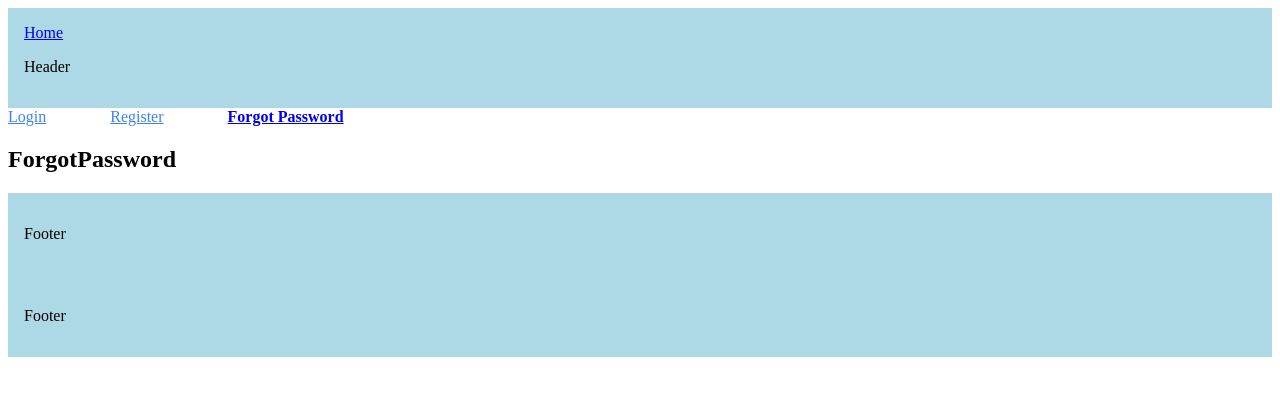
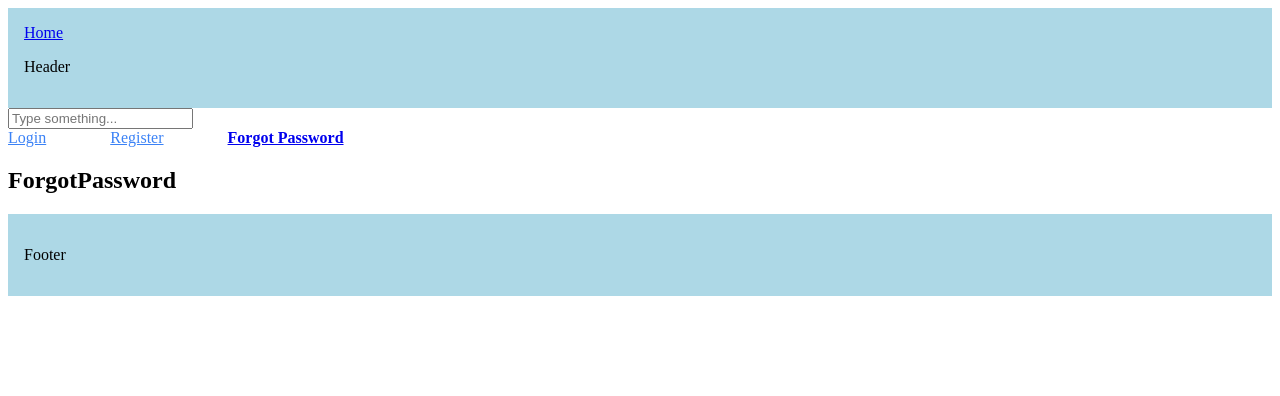
Before and after one commit to khangnv111/next-tutorial, a Next.js app: page /forgot-password in a window 1280 px wide. Shown: the top 396 px of the page. Built offline with nearby package versions, Linux system fonts and the light colour scheme.

Commit message:
23 - Templates

```diff
--- a/src/app/(auth)/layout.tsx
+++ b/src/app/(auth)/template.tsx
@@ -2,6 +2,7 @@
 
 import Link from 'next/link';
 import {usePathname} from "next/navigation";
+import { useState} from "react";
 import  "./styles.css"
 
 // export const metadata = {
@@ -20,15 +21,18 @@
 }: {
     children: React.ReactNode
 }) {
+    const [input, setInput] = useState("");
     const pathname = usePathname();
 
     return (
-        <html lang="en">
-            <body>
+        <div>
+            <div>
+                <input value={input} onChange={(e) => setInput(e.target.value)} placeholder="Type something..." />
+            </div>
             {
                 navLinks.map((link) => {
                     const isActive = pathname === link.href
-                    || (pathname.startsWith(link.href) && link.href !=="/");
+                        || (pathname.startsWith(link.href) && link.href !=="/");
 
                     return (
                         <Link
@@ -42,12 +46,7 @@
                 })
             }
 
-                {children}
-
-                <footer style={{backgroundColor: "lightblue", padding: "1rem"}}>
-                    <p>Footer</p>
-                </footer>
-            </body>
-        </html>
+            {children}
+        </div>
     )
 }
```
